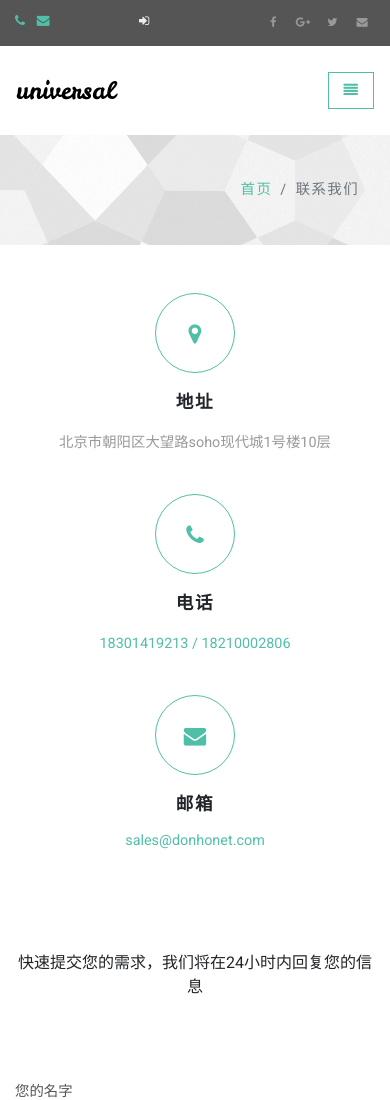
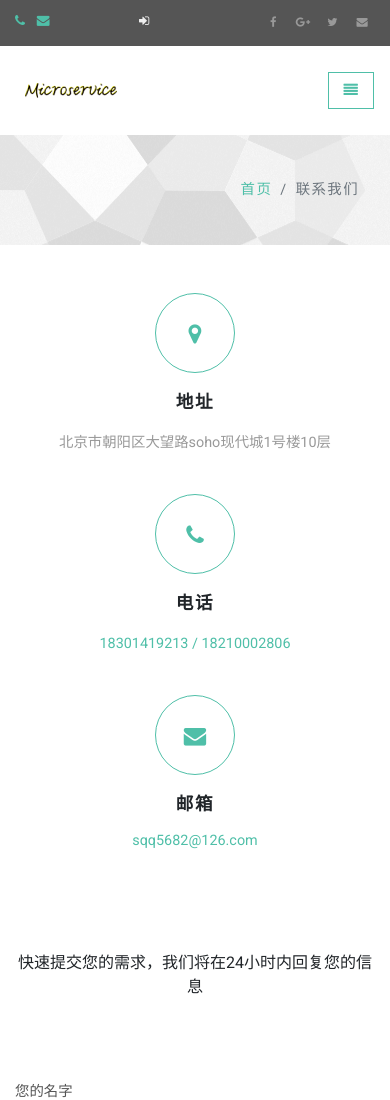
Before and after one commit to mike5682/webAppPlus.github.io, a plain HTML site: page contact-info.html in a window 390 px wide. Shown: the top 1100 px of the page. Drawn offline with Linux system fonts and the light colour scheme.

Commit message:
文件修改

```diff
--- a/contact-info.html
+++ b/contact-info.html
@@ -97,7 +97,7 @@
       <!-- Navbar Start-->
       <header class="nav-holder make-sticky">
         <div id="navbar" role="navigation" class="navbar navbar-expand-lg">
-          <div class="container"><a href="index.html" class="navbar-brand home"><img src="img/mlogo.png" alt="Universal logo" class="d-none d-md-inline-block"><img src="img/logo-small.png" alt="Universal logo" class="d-inline-block d-md-none"><span class="sr-only">Universal - go to homepage</span></a>
+          <div class="container"><a href="index.html" class="navbar-brand home"><img src="img/mlogo.png" alt="Universal logo" class="d-none d-md-inline-block"><img src="img/mlogo-small.png" alt="Universal logo" class="d-inline-block d-md-none"><span class="sr-only">Universal - go to homepage</span></a>
             <button type="button" data-toggle="collapse" data-target="#navigation" class="navbar-toggler btn-template-outlined"><span class="sr-only">Toggle navigation</span><i class="fa fa-align-justify"></i></button>
             <div id="navigation" class="navbar-collapse collapse">
               <ul class="nav navbar-nav ml-5">
@@ -342,7 +342,7 @@
                   <h3 class="h4">邮箱</h3>
                   <!-- <p>Please feel free to write an email to us or to use our electronic ticketing system.</p> -->
                   <ul class="list-unstyled text-sm">
-                    <li><a href="mailto:">sales@donhonet.com</a></li>
+                    <li><a href="mailto:">sqq5682@126.com</a></li>
                     <!-- <li><strong><a href="#">Ticketio</a></strong> - our ticketing support platform</li> -->
                   </ul>
                 </div>
```
Also changed, not shown: index.html (+1 -1 lines), img/mlogo-small.png (added), 1 other file.
